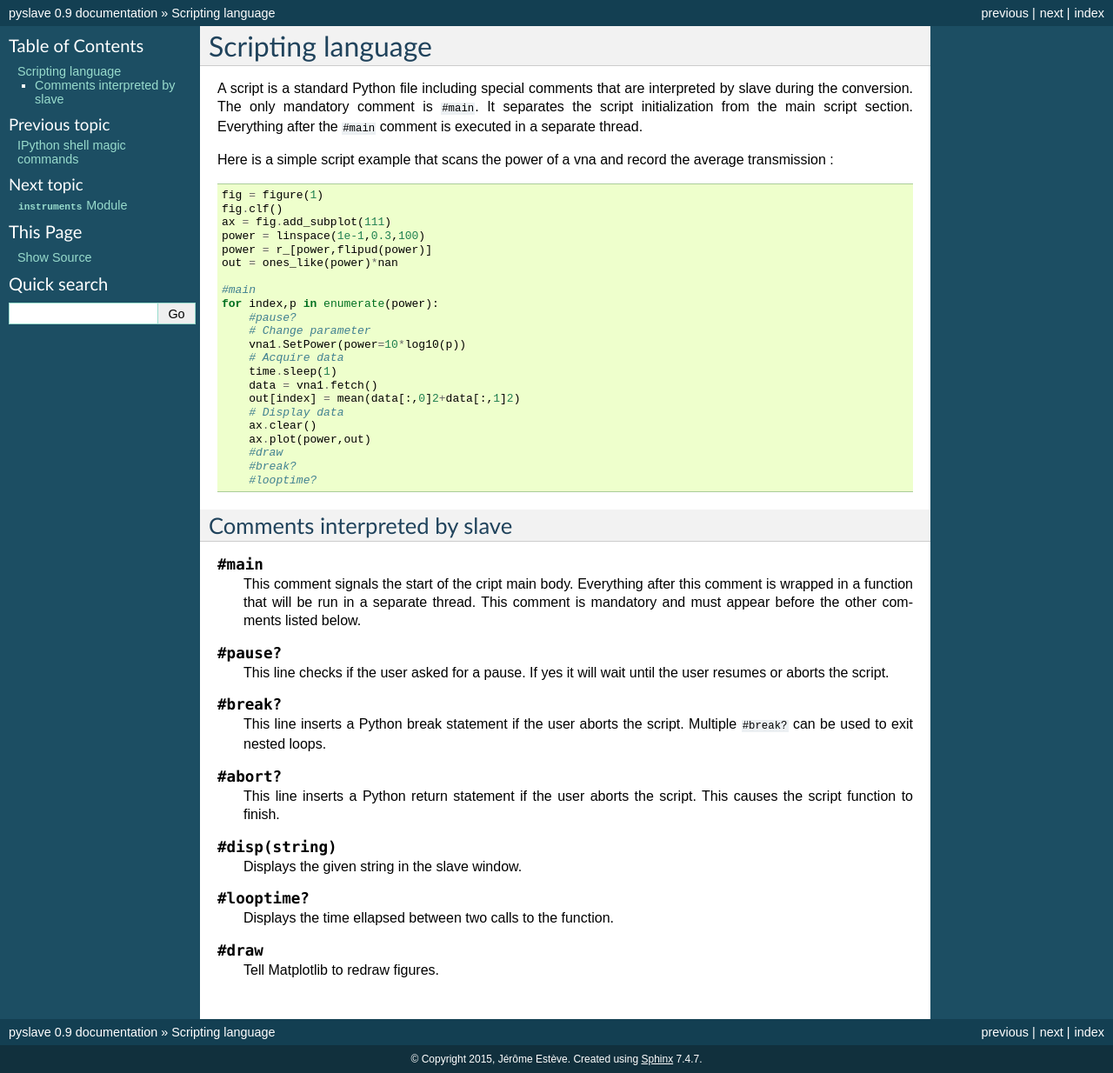
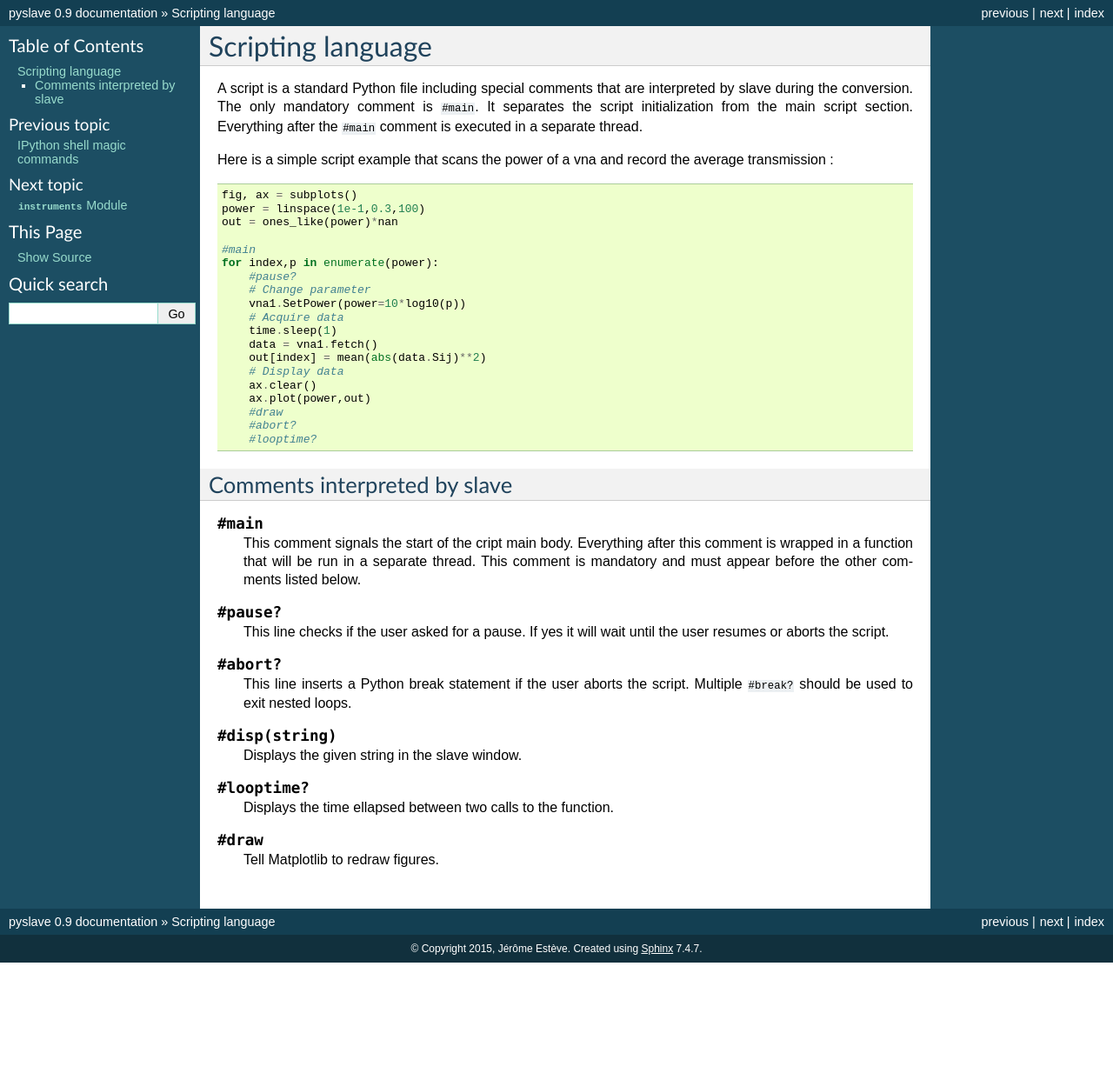
Before and after one commit to NS2LPS/pyslave, a Sphinx documentation site: the page built from docs/scripting_language.rst, in a window 1280 px wide. Shown: the whole page at 87% size. Built offline with Sphinx 7.4.7, drawn with Linux system fonts in a browser that asks for light colours; after the commit the page ends 1107 px from its top, so only the background shows below that.

Commit message:
Merge abort and break

```diff
--- a/docs/scripting_language.rst
+++ b/docs/scripting_language.rst
@@ -9,11 +9,8 @@ Here is a simple script example that scans the power of a vna and record the ave
 
 .. code-block:: python
 
-    fig = figure(1)
-    fig.clf()
-    ax = fig.add_subplot(111)
+    fig, ax = subplots()
     power = linspace(1e-1,0.3,100)
-    power = r_[power,flipud(power)]
     out = ones_like(power)*nan
 
     #main
@@ -24,12 +21,12 @@ Here is a simple script example that scans the power of a vna and record the ave
         # Acquire data
         time.sleep(1)
         data = vna1.fetch()
-        out[index] = mean(data[:,0]2+data[:,1]2)
+        out[index] = mean(abs(data.Sij)**2)
         # Display data
         ax.clear()
         ax.plot(power,out)
         #draw
-        #break?
+        #abort?
         #looptime?
 
 
@@ -45,13 +42,9 @@ Comments interpreted by slave
 
     This line checks if the user asked for a pause. If yes it will wait until the user resumes or aborts the script.
 
-.. function:: #break?
-
-    This line inserts a Python break statement if the user aborts the script. Multiple ``#break?`` can be used to exit nested loops.
-
 .. function:: #abort?
 
-    This line inserts a Python return statement if the user aborts the script. This causes the script function to finish.
+    This line inserts a Python break statement if the user aborts the script. Multiple ``#break?`` should be used to exit nested loops.
 
 .. function:: #disp(string)
 
--- a/slave.py
+++ b/slave.py
@@ -149,8 +149,7 @@ class SlaveWindow(QtGui.QMainWindow):
 def __replace__(line):
     line = line.replace('#draw','thread.draw()')
     line = line.replace('#pause?','thread.pause()')
-    line = line.replace('#break?','if thread.stopflag : break')
-    line = line.replace('#abort?','if thread.stopflag : return')
+    line = line.replace('#abort?','if thread.stopflag : break')
     line = line.replace('#looptime?','thread.looptime()')
     line = line.replace('#disp','thread.display')
     return line
```
